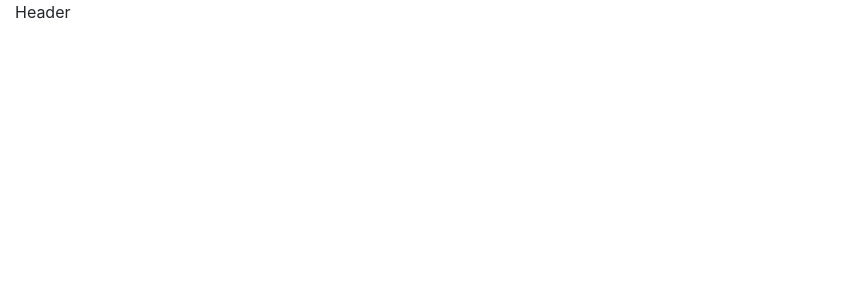
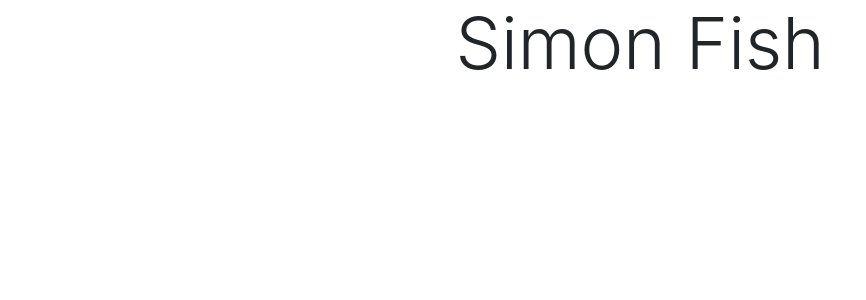
Before and after one commit to boardfish/simon.fish, a React (Create React App) app: page / in a window 1280 px wide. Shown: the top 300 px of the page, without its empty margins (0-866 px from the left). Built offline with nearby package versions, Linux system fonts and the light colour scheme.

Commit message:
Display centered name in container

```diff
--- a/src/components/Header.js
+++ b/src/components/Header.js
@@ -1,8 +1,15 @@
 import React, { Component } from "react";
+import { Row, Container } from "reactstrap";
 
 class Header extends Component {
   render() {
-    return <div>Header</div>;
+    return (
+      <Row>
+        <Container>
+          <h1 className="display-3 text-center">Simon Fish</h1>
+        </Container>
+      </Row>
+    );
   }
 }
 
```
